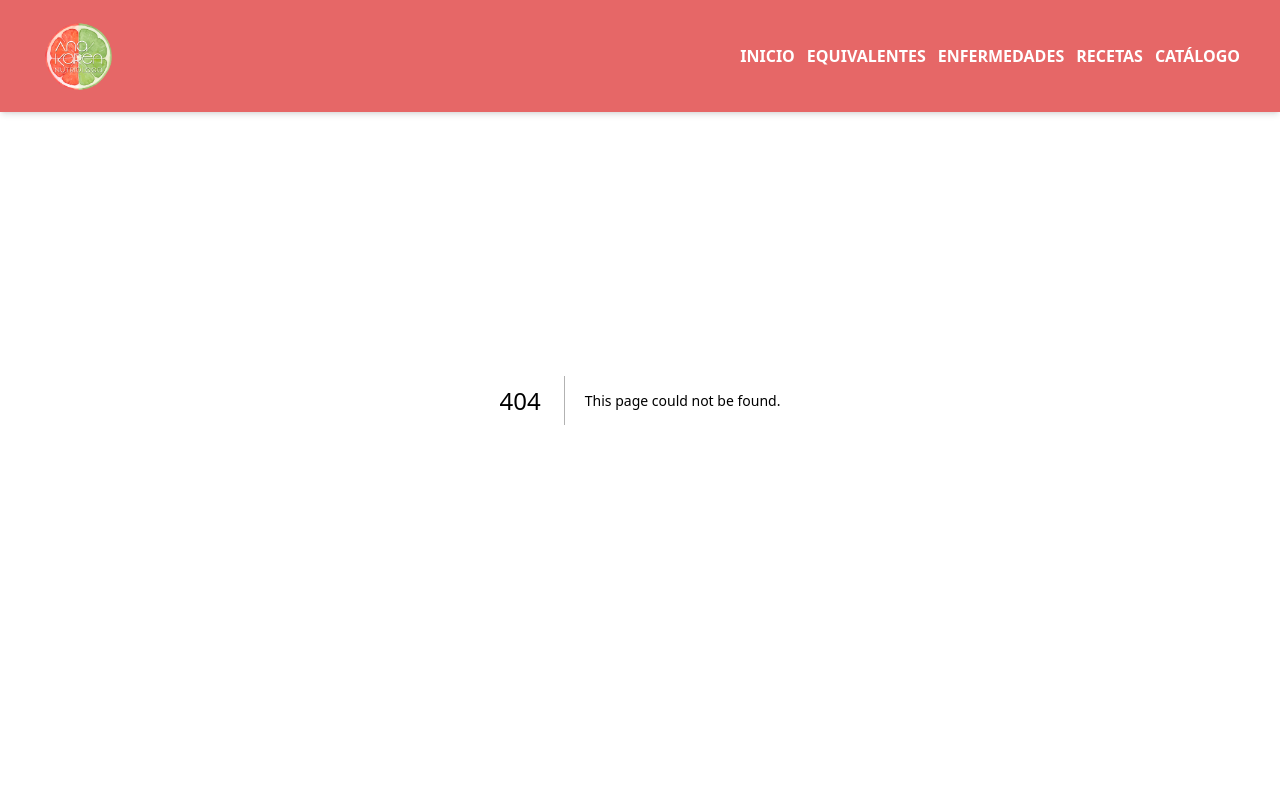
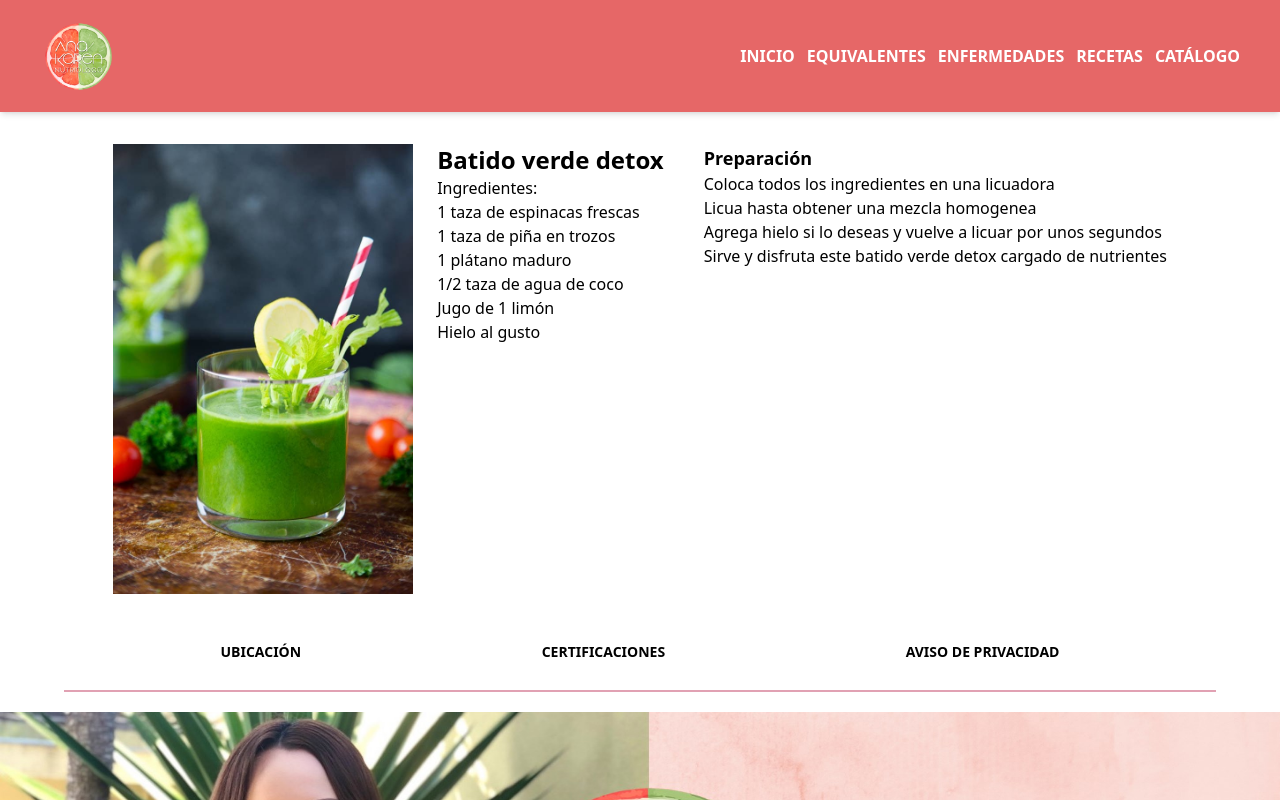
Before and after one commit to xenyens/nutriclinica, a Next.js app: page /bebidas in a window 1280 px wide. Before the commit this address had no page. Shown: the top 800 px of the page. Built offline with nearby package versions, Linux system fonts and the light colour scheme.

Commit message:
version 1.8

```diff
--- /dev/null
+++ b/app/bebidas/page.tsx
@@ -0,0 +1,43 @@
+import Image from 'next/image';
+import bebida01 from '../../public/bebida01.jpeg'
+
+
+export default function Bebidas() {
+    return (
+    <div>
+      <div className="flex flex-col items-center pt-36">
+
+        <div className='flex flex-row place-items-start'>
+            <div>
+                <Image src={bebida01} alt='bebida-verde' className='w-[300px] h-[450px]'/>
+            </div>
+
+            <div className='ml-6'>
+                <h2 className='text-2xl font-bold'>Batido verde detox</h2>
+                <p>Ingredientes:</p>
+                <ul>
+                    <li>1 taza de espinacas frescas</li>
+                    <li>1 taza de piña en trozos</li>
+                    <li>1 plátano maduro</li>
+                    <li>1/2 taza de agua de coco</li>
+                    <li>Jugo de 1 limón</li>
+                    <li>Hielo al gusto</li>
+                </ul>
+            </div>
+            <div className='ml-10'>
+                <h2 className='text-lg font-bold'>Preparación</h2>
+                <ul>
+                    <li>Coloca todos los ingredientes en una licuadora</li>
+                    <li>Licua hasta obtener una mezcla homogenea</li>
+                    <li>Agrega hielo si lo deseas y vuelve a licuar por unos segundos</li>
+                    <li>Sirve y disfruta este batido verde detox cargado de nutrientes</li>
+                </ul>
+            </div>
+        </div>
+
+
+      </div>
+    </div>
+
+    );
+}
--- a/app/recetas/page.tsx
+++ b/app/recetas/page.tsx
@@ -7,6 +7,7 @@ import postre from '../../public/postre.jpeg'
 import desayuno from '../../public/desayuno.jpeg'
 import comida from '../../public/comida.jpeg'
 import cena from '../../public/cena.jpeg'
+import Link from 'next/link'
 
 
 const RecetasPage = () => {
@@ -17,7 +18,7 @@ const RecetasPage = () => {
         </header>
         <div className='mx-2 grid grid-cols-2 md:grid-cols-3 lg:grid-cols-5 bg-white gap-3 mt-6'>
 
-            <div className='bg-[#fc979f] w-full max-h-[350px] rounded-md flex flex-col items-center border-[4px] border-[#c9c6c6] shadow-md'>
+            {/* <div className='bg-[#fc979f] w-full max-h-[350px] rounded-md flex flex-col items-center border-[4px] border-[#c9c6c6] shadow-md'>
                 <Image src={desayuno} alt='breakfast' className='w-[95%] h-[85%] p-3'/>
                 <button type='button' className='bg-[#e5e4def9] w-[90%] rounded-md uppercase font-bold hover:bg-[#b0a9a9]'>Desayunos</button>
             </div>
@@ -36,6 +37,13 @@ const RecetasPage = () => {
             <div className='bg-[#f7fc97] w-full max-h-[350px] rounded-md flex flex-col items-center border-[4px] border-[#c9c6c6] shadow-md'>
                 <Image src={desayuno} alt='breakfast' className='w-[95%] h-[85%] p-3'/>
                 <button type='button' className='bg-[#e5e4def9] w-[90%] rounded-md uppercase font-bold hover:bg-[#b0a9a9]'>Aderezos</button>
+            </div> */}
+
+            <div className='bg-[#f7fc97] w-full max-h-[350px] rounded-md flex flex-col items-center border-[4px] border-[#c9c6c6] shadow-md hover:bg-[#ebf52a]'>
+                <Link href={'/bebidas'}>
+                    <Image src={desayuno} alt='breakfast' className='w-[100%] h-[85%] p-3'/>
+                    <p className='uppercase font-bold text-center bg-[#e5e4def9] px-3 rounded-md'>Bebidas</p>
+                </Link>
             </div>
 
 
```
Also changed, not shown: public/bebida01.jpeg (added).
